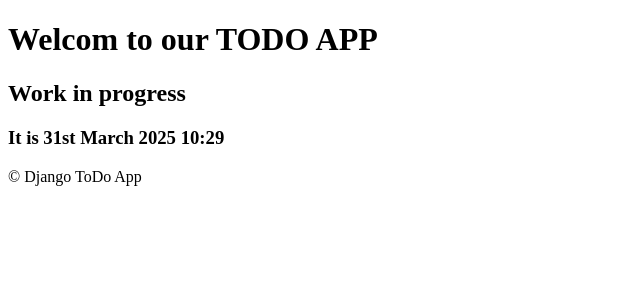
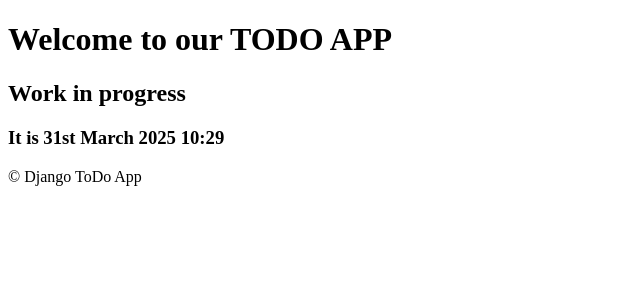
Before and after one commit to Rostislav-Filipenko/django-todo-project, a Django app: page / in a window 1280 px wide. Shown: the part 62-362 px from the top of the page, without its empty margins (0-640 px from the left). Run offline with Django 5.2, Linux system fonts and the light colour scheme.

Commit message:
add view

```diff
--- a/todo_project/templates/base.html
+++ b/todo_project/templates/base.html
@@ -3,7 +3,8 @@
 <head>
   <meta charset="UTF-8">
   <title>{% block title %}
-    Base Title{% endblock title %}
+    Base Title
+    {% endblock title %}
   </title>
 </head>
 <body>
@@ -13,6 +14,8 @@ Base Body!
 {% endblock body %}
 <footer>
   &copy; Django ToDo App
+  {% block footer %}
+  {% endblock %}
 </footer>
 </body>
 </html>
--- a/todo_project/templates/index.html
+++ b/todo_project/templates/index.html
@@ -5,8 +5,7 @@ To Do APP index
 {% endblock title %}
 
 {% block body %}
-<h1>Welcom to our TODO APP</h1>
+<h1>Welcome to our TODO APP</h1>
 <h2>Work in progress</h2>
 <h3>It is {% now "jS F Y H:i" %}</h3>
-
 {% endblock body %}
--- a/todo_project/todo_list/models.py
+++ b/todo_project/todo_list/models.py
@@ -4,6 +4,7 @@ from django.db import models
 class ToDoItem(models.Model):
 
     class Meta:
+        ordering = ("id",)
         verbose_name  = 'ToDo Item'
 
     title = models.CharField(max_length=250)
```
